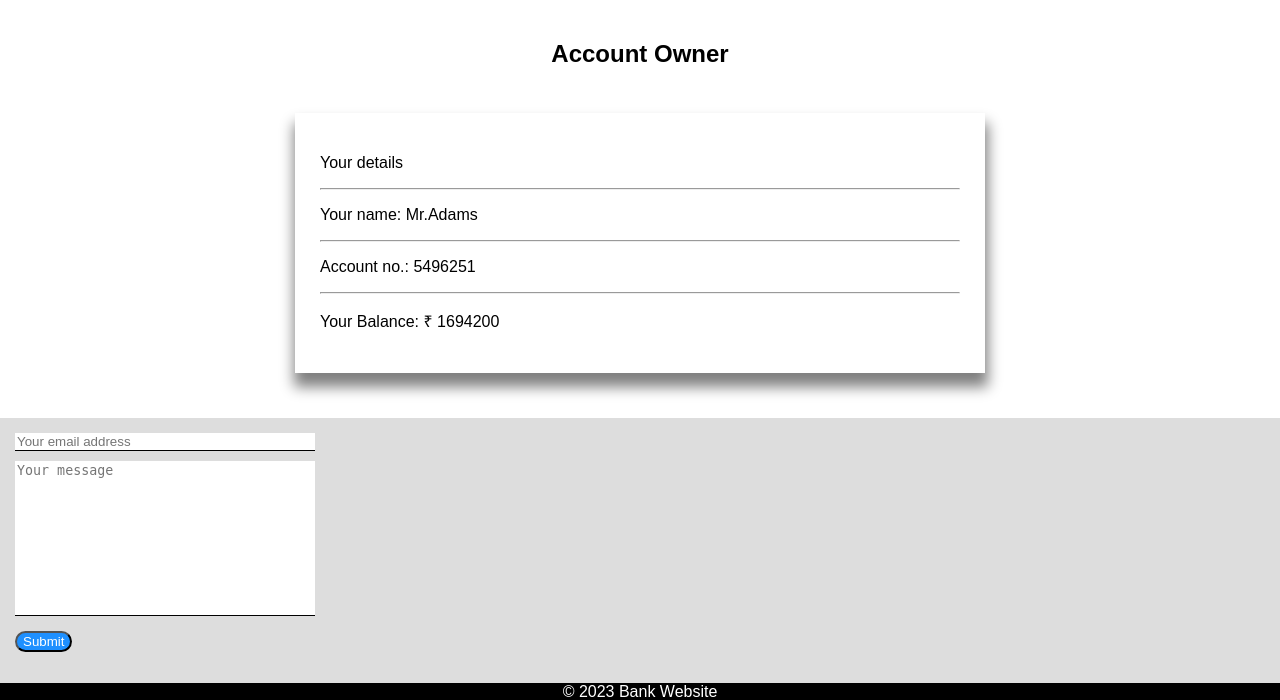
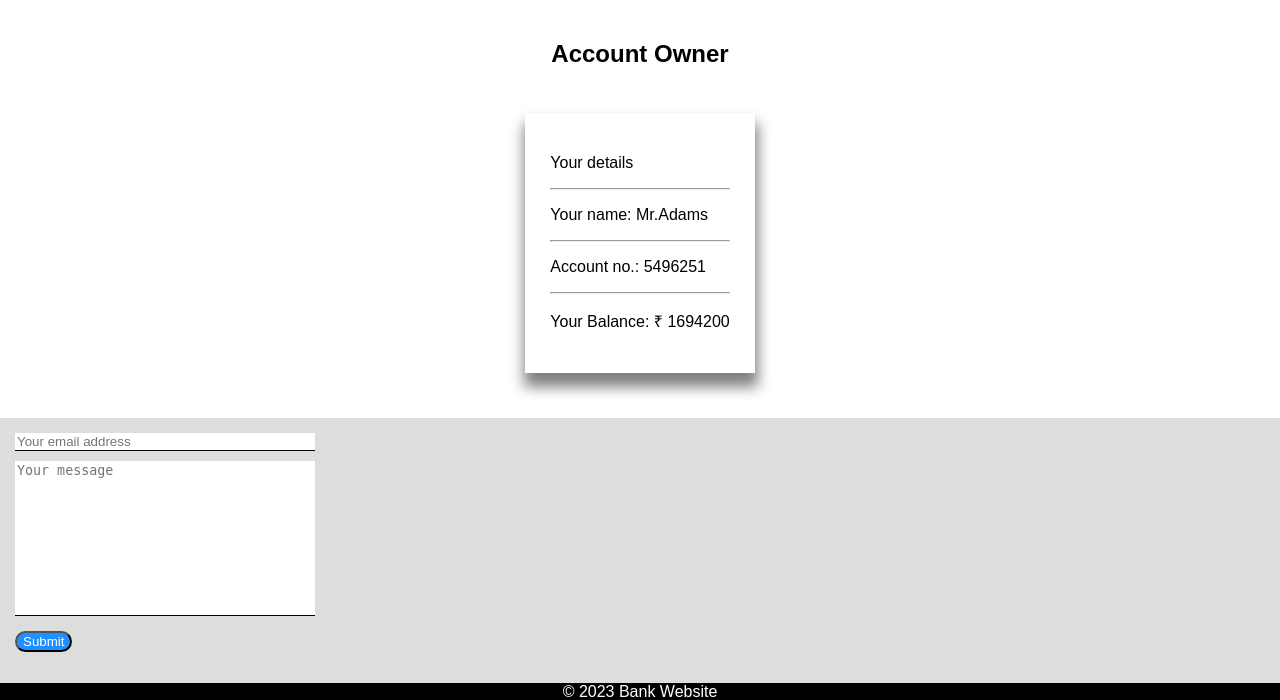
Before and after one commit to ARKS-INDUSTRY/No-Money-Bank, a Flask app: page / in a window 1280 px wide. Shown: the part 100-800 px from the top of the page. Run offline with Flask 3, Linux system fonts and the light colour scheme; parts of the project's set-up code (start-up, migrations or seed data) failed here and were passed over.

Commit message:
Update style.css

```diff
--- a/static/style.css
+++ b/static/style.css
@@ -108,7 +108,7 @@ button{
 }
 
 .card{
-    width: 80vh;
+    width: fit-content;
     margin:25px;
     box-shadow: 1px 12px 13px 2px grey;
     padding: 25px;
```
